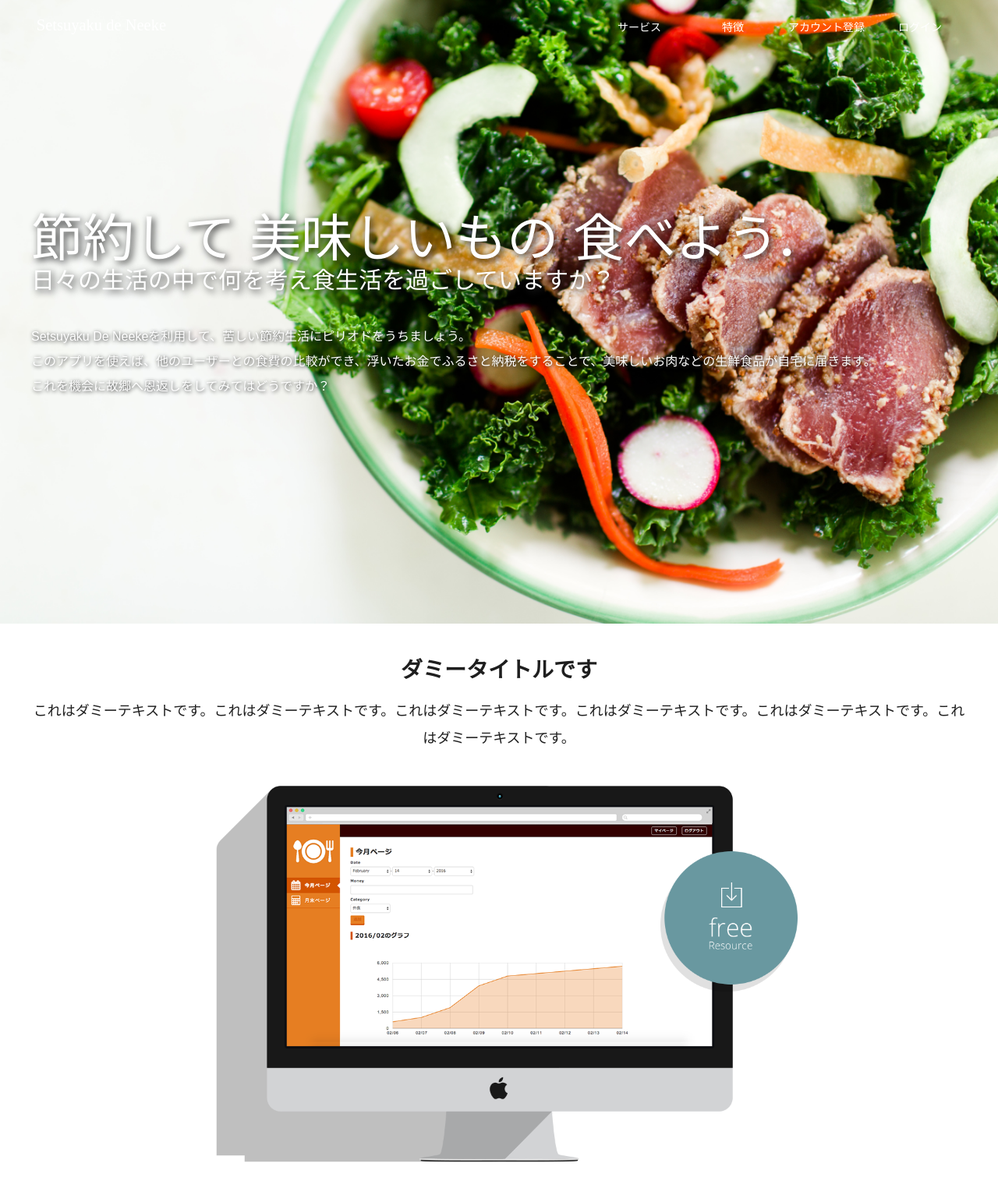
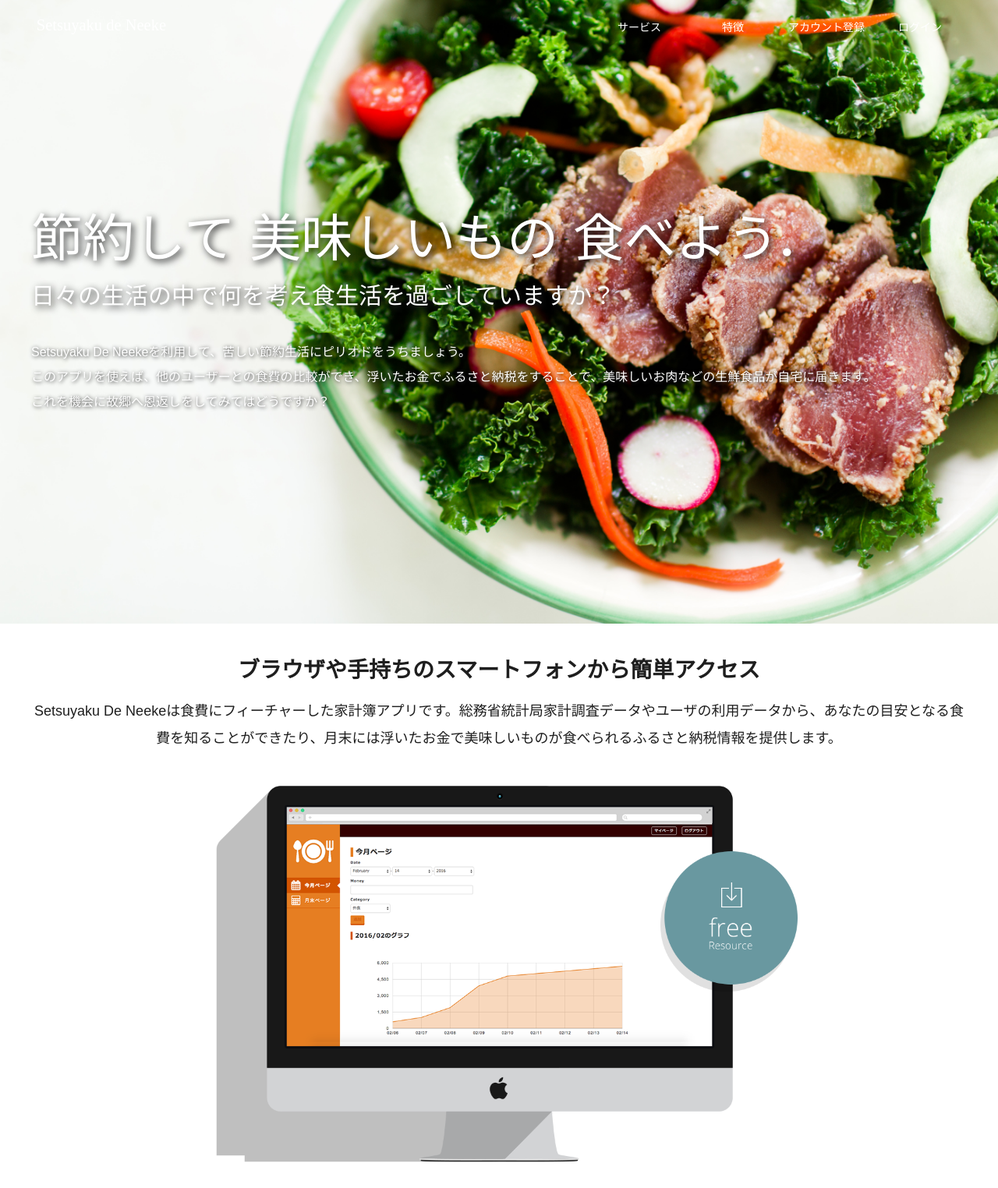
Before and after one commit to yudmo/nttdata_hackathon_teamB, a CakePHP app: the page made by app/View/Pages/home.ctp in a window 1280 px wide. Shown: the top 1524 px of the page at 78% size. Run offline with PHP 8.4 and a stand-in for CakePHP, Linux system fonts and the light colour scheme; the template is opened without the code that fills it, so the values that code supplies are empty; some libraries are stand-ins or nearby versions.

Commit message:
発表前の修正

```diff
--- a/app/View/Pages/home.ctp
+++ b/app/View/Pages/home.ctp
@@ -36,7 +36,7 @@ echo $this->Html->script('page_home');
 <li><a href="#col2">サービス</a></li>
 <li><a href="#col3">特徴</a></li>
 <!--<li><a href="#col4">ムービー</a></li>-->
-<li><a href="#col5">アカウント登録</a></li>
+<li><a href="<?= $this->Html->url(array('controller' => 'users', 'action' => 'add')); ?>">アカウント登録</a></li>
 <li><a href="users/login">ログイン</a></li>
 </ul>
 <!-- スマートフォン向けメニュー -->
@@ -64,8 +64,8 @@ Setsuyaku De Neekeを利用して、苦しい節約生活にピリオドをう
 <!-- column 2 -->
 <div id="col2" class="cd-scrolling-bg cd-color-1">
 <div class="inner cd-container">
-<p class="tit">ダミータイトルです</p>
-<p class="txt">これはダミーテキストです。これはダミーテキストです。これはダミーテキストです。これはダミーテキストです。これはダミーテキストです。これはダミーテキストです。</p>
+<p class="tit">ブラウザや手持ちのスマートフォンから簡単アクセス</p>
+<p class="txt">Setsuyaku De Neekeは食費にフィーチャーした家計簿アプリです。総務省統計局家計調査データやユーザの利用データから、あなたの目安となる食費を知ることができたり、月末には浮いたお金で美味しいものが食べられるふるさと納税情報を提供します。</p>
 <p class="thumb">
 <img src="img/top/i_service.png" alt="サービスイメージ" width="786" height="545">
 </p>
@@ -76,8 +76,10 @@ Setsuyaku De Neekeを利用して、苦しい節約生活にピリオドをう
 <!-- column 3 -->
 <div id="col3" class="cd-fixed-bg cd-bg-2 no-min-height">
 <div class="inner cd-container">
-<p class="tit">ダミータイトルです。</p>
-<p class="txt">これはダミーテキストです。これはダミーテキストです。これはダミーテキストです。これはダミーテキストです。これはダミーテキストです。これはダミーテキストです。</p>
+<p class="tit">まずは、お試しください</p>
+<p class="txt">本サービスはすべて利用無料です。メールアドレスを登録することもありません。安心してご利用していただけます。</p>
+<div class="btnArea"><a class="btn-custom btn" href="<?= $this->Html->url(array('controller' => 'users', 'action' => 'add')); ?>">無料アカウント登録</a></div>
+<div class="space"></div>
 </div>
 </div>
 <!-- // column 3 -->
@@ -95,6 +97,7 @@ Setsuyaku De Neekeを利用して、苦しい節約生活にピリオドをう
 <!-- // column 4 -->
 
 <!-- column 5 -->
+<!--
 <div id="col5" class="cd-scrolling-bg cd-color-2">
 <div class="inner cd-container">
 <p class="tit">ダミータイトルです。</p>
@@ -127,12 +130,13 @@ Setsuyaku De Neekeを利用して、苦しい節約生活にピリオドをう
 
 </div>
 </div>
+-->
 <!-- // column 5 -->
 
 <!-- footer -->
 <div id="footer">
 <div class="inner">
-<p id="copyright">Coptyright &copy; University of Tsukuba Graduate School of Systems and Information Engineering Team: もりやこでら</p>
+<p id="copyright">Copyright &copy; University of Tsukuba Graduate School of Systems and Information Engineering Team: もりやこでら</p>
 </div>
 </div>
 <!-- // footer -->
--- a/app/webroot/css/page_home.css
+++ b/app/webroot/css/page_home.css
@@ -16,6 +16,7 @@ h2 {
 	font-size: 66px;
 	font-family: 'Montserrat', sans-serif, "ヒラギノ角ゴ Pro W3", "Hiragino Kaku Gothic Pro", "メイリオ", Meiryo, Osaka;
 	text-shadow: #222 3px 3px 10px;
+	margin-bottom: 20px;
 }
 
 h3 {
@@ -105,6 +106,9 @@ iframe {
 .cd-container {
 	padding: 40px 0;
 }
+.space {
+	height: 200px;
+}
 /* header */
 #header {
 	width: 100%;
@@ -165,8 +169,15 @@ iframe {
 }
 
 /* column 3 */
-#col3 {
+#col3 p {
 	text-shadow: #222 3px 3px 10px;
+}
+#col3 .btnArea {
+	text-align: center;
+}
+#col3 .btnArea .btn {
+	font-size: 28px;
+	padding: 20px 35px;
 }
 #col3 .inner {
 	padding-bottom: 0;
--- a/app/webroot/js/page_summary.js
+++ b/app/webroot/js/page_summary.js
@@ -5,9 +5,9 @@
  --------------------------------------------------*/
 
 $(function(){
-	if(!action=='index'){
+	if(action == 'view'){
 		$('#dashboard #gNav #gNavLast').addClass('current');
-	}else{
+	}else if(action == 'index'){
 		$('#dashboard #gNav #gNavMy').addClass('current');
 	}
 });
```
Also changed, not shown: README.md.
